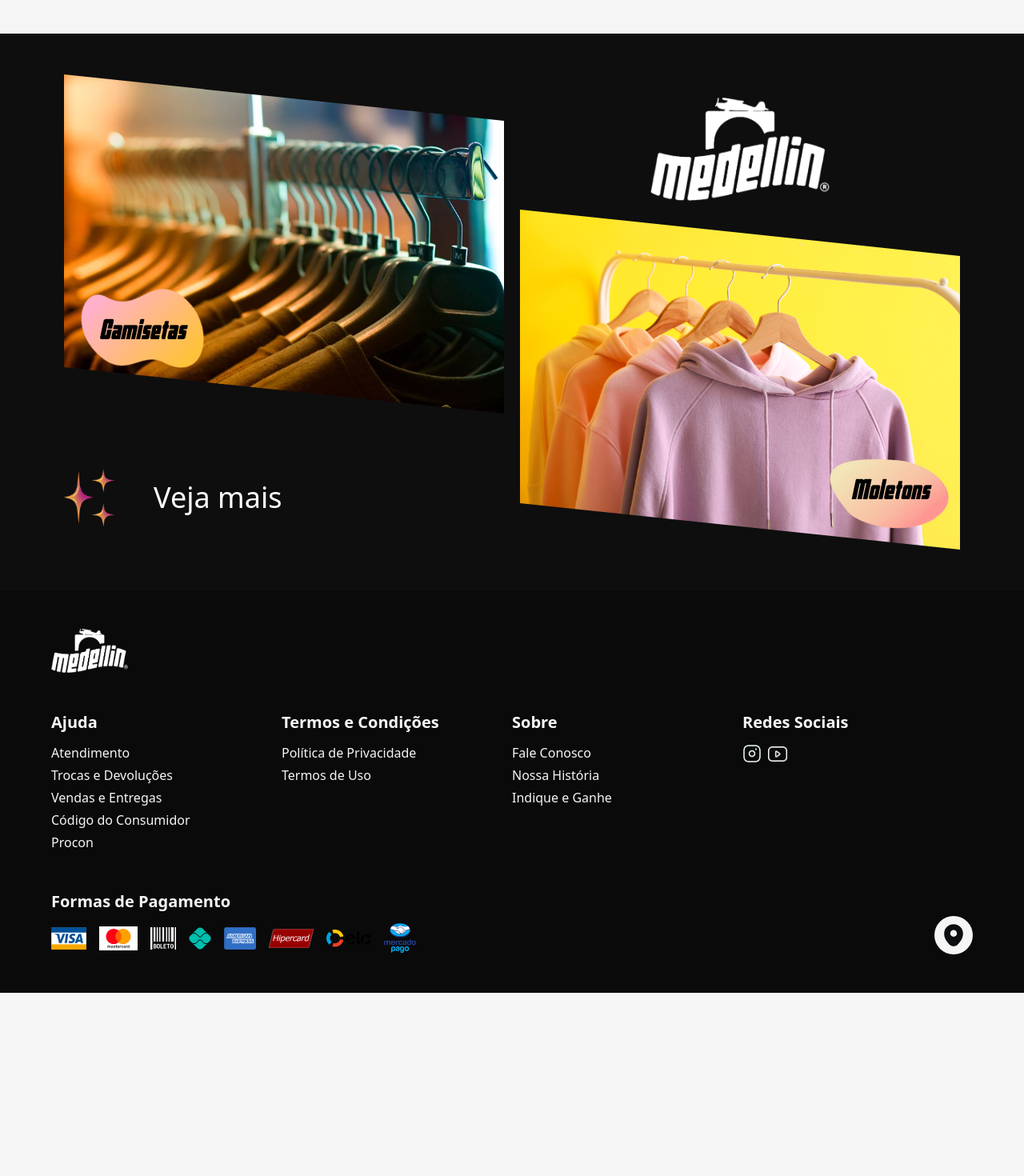
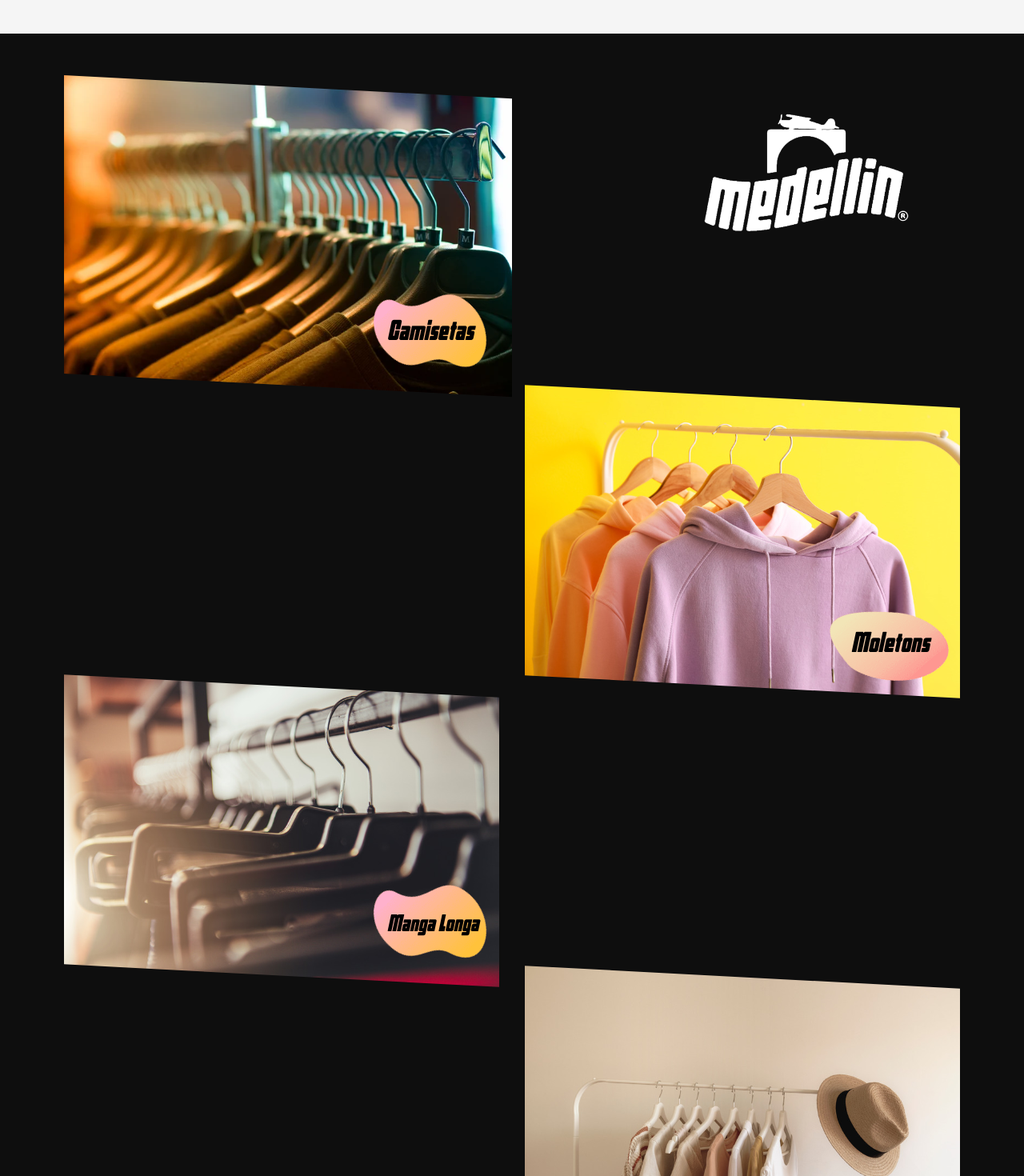
Before and after one commit to medellinoriginalcompany/front-end, a React (Vite) app: page / in a window 1280 px wide. Shown: the part 1840-3310 px from the top of the page at 80% size. Before the commit the page ends 3081 px from the top, so only its background shows below. Built offline with nearby package versions, Linux system fonts and the light colour scheme; no server answers; what @cloudinary/url-gen would draw is missing.

Commit message:
Pre Footer atualizado com novos links

```diff
--- a/src/components/home/Cards/PreFooterCardLeft.tsx
+++ b/src/components/home/Cards/PreFooterCardLeft.tsx
@@ -1,23 +1,23 @@
-import stars from '/images/stars.webp';
+import { Link } from 'react-router-dom';
+import blobleft from '/images/blob1.webp';
+
 
 type Props = {
   image: string,
-  blob: string,
+  title: string,
+  textSize?: string,
+  link: string,
 }
 
 const PreFooterCardLeft = (props: Props) => {
   return (
-    <div className='skew-y-6 w-1/2 flex flex-col justify-between relative'>
-      <img src={props.image} alt="Camisetas" className='' />
-      <div className='-skew-y-6 absolute bottom-32 left-10'>
-        <img src={props.blob} alt="blob" className='-rotate-45' />
-        <p className='absolute bottom-20 left-1 font-hubba-oblique text-4xl'>Camisetas</p>
-      </div>
-      <div className='-skew-y-6 flex gap-12 items-center'>
-        <img src={stars} alt="stars" className='w-16' />
-        <p className='text-white text-4xl font-light'>Veja mais</p>
-      </div>
-    </div>
+    <>
+      <img src={props.image} alt={props.title} className='' />
+      <Link to={props.link} className='-skew-y-3 absolute -bottom-4 right-7'>
+        <img src={blobleft} alt="blob" className='-rotate-45 w-32' />
+        <p className={'absolute bottom-[73px] font-hubba-oblique whitespace-nowrap ' + (props.textSize)}>{props.title}</p>
+      </Link>
+    </>
   )
 }
 
--- a/src/components/home/Cards/PreFooterCardRight.tsx
+++ b/src/components/home/Cards/PreFooterCardRight.tsx
@@ -1,22 +1,22 @@
-import logo from '/images/medellin-white.png';
+import { Link } from 'react-router-dom';
+import blobright from '/images/blob2.webp';
 
 type Props = {
   image: string,
-  blob: string,
+  title: string,
+  textSize: string,
+  link: string,
 }
 
 const PreFooterCardRight = (props: Props) => {
   return (
-    <div className=' space-y-10 w-1/2 flex flex-col items-center z-20'>
-      <img src={logo} alt="Logo Medellin" className='w-56' />
-      <div className='skew-y-6 relative'>
-        <img src={props.image} alt="Moletons" className='' />
-        <div className='-skew-y-6 absolute bottom-0 right-7'>
-          <img src={props.blob} alt="blob" className='-rotate-[220deg] w-32' />
-          <p className='absolute bottom-11 left-5 font-hubba-oblique text-4xl'>Moletons</p>
-        </div>
-      </div>
-    </div>
+    <>
+      <img src={props.image} alt={props.title} />
+      <Link to={props.link} className='-skew-y-3 absolute bottom-0 right-7'>
+        <img src={blobright} alt="blob" className='-rotate-[220deg] w-32' />
+        <p className={'absolute bottom-11 left-5 font-hubba-oblique whitespace-nowrap ' + (props.textSize)}>{props.title}</p>
+      </Link>
+    </>
   )
 }
 
--- a/src/components/home/PreFooter.tsx
+++ b/src/components/home/PreFooter.tsx
@@ -1,21 +1,62 @@
+import PreFooterCardLeft from './Cards/PreFooterCardLeft';
+import PreFooterCardRight from './Cards/PreFooterCardRight';
+
 import tshirtsbg from '/images/tshirts-bg.webp';
 import sweatshirtsbg from '/images/sweatshirts-bg.webp';
+import longsleevebg from '/images/longsleeve-bg.webp';
+import collectionsbg from '/images/collections-bg.webp';
 import bureal from '/images/bureal.gif';
-import blob1 from '/images/blob1.webp';
-import blob2 from '/images/blob2.webp';
-import PreFooterCardLeft from './Cards/PreFooterCardLeft';
-import PreFooterCardRight from './Cards/PreFooterCardRight';
+import logo from '/images/medellin-white.png';
+import stars from '/images/stars.webp';
+
 
 const PreFooter = () => {
   return (
     <div className="bg-[#0e0e0e] -z-10">
       <div className="max-w-7xl mx-auto relative p-20 overflow-hidden">
-        <div className='flex gap-5'>
-          <PreFooterCardLeft image={tshirtsbg} blob={blob1} />
-          <PreFooterCardRight image={sweatshirtsbg} blob={blob2} />
+        <ul className='flex flex-col [&>*:nth-child(odd)]:self-start [&>*:nth-child(even)]:self-end'>
+          <li className='skew-y-3 flex justify-between items-start pr-4'>
+            <div className='relative w-[53%]'>
+              <PreFooterCardLeft
+                image={tshirtsbg}
+                title='Camisetas'
+                textSize='text-4xl'
+                link='/camisetas'
+              />
+            </div>
+            <img src={logo} alt="logo" className='-skew-y-3 w-64 object-contain' />
+            <img src={bureal} alt="bureal" className='absolute -top-32 -right-20 -z-10' />
+          </li>
+          <li className='skew-y-3 relative w-1/2 pl-4'>
+            <PreFooterCardRight
+              image={sweatshirtsbg}
+              title='Moletons'
+              textSize='text-4xl'
+              link='/moletons'
+            />
+            <img src={bureal} alt="bureal" className='absolute top-10 right-0 rotate-180 -z-10' />
+
+          </li>
+          <li className='skew-y-3 relative w-1/2 pr-4'>
+            <PreFooterCardLeft
+              image={longsleevebg}
+              title='Manga Longa'
+              textSize='text-3xl'
+              link='/manga-longa'
+            />
+          </li>
+          <li className='skew-y-3 relative w-1/2 pl-4'>
+            <PreFooterCardRight
+              image={collectionsbg}
+              title='Coleções'
+              textSize='text-4xl'
+              link='/colecoes'
+            />
+          </li>
+        </ul>
+        <div className='flex gap-12 items-center'>
+          <img src={stars} alt="stars" className='w-16' draggable='false'/>
         </div>
-        <img src={bureal} alt="bureal" className='absolute -top-12 right-32 w-96 z-10' />
-        <img src={bureal} alt="bureal" className='absolute -bottom-24 right-32 w-96 rotate-180 z-10' />
       </div>
     </div>
   )
```
